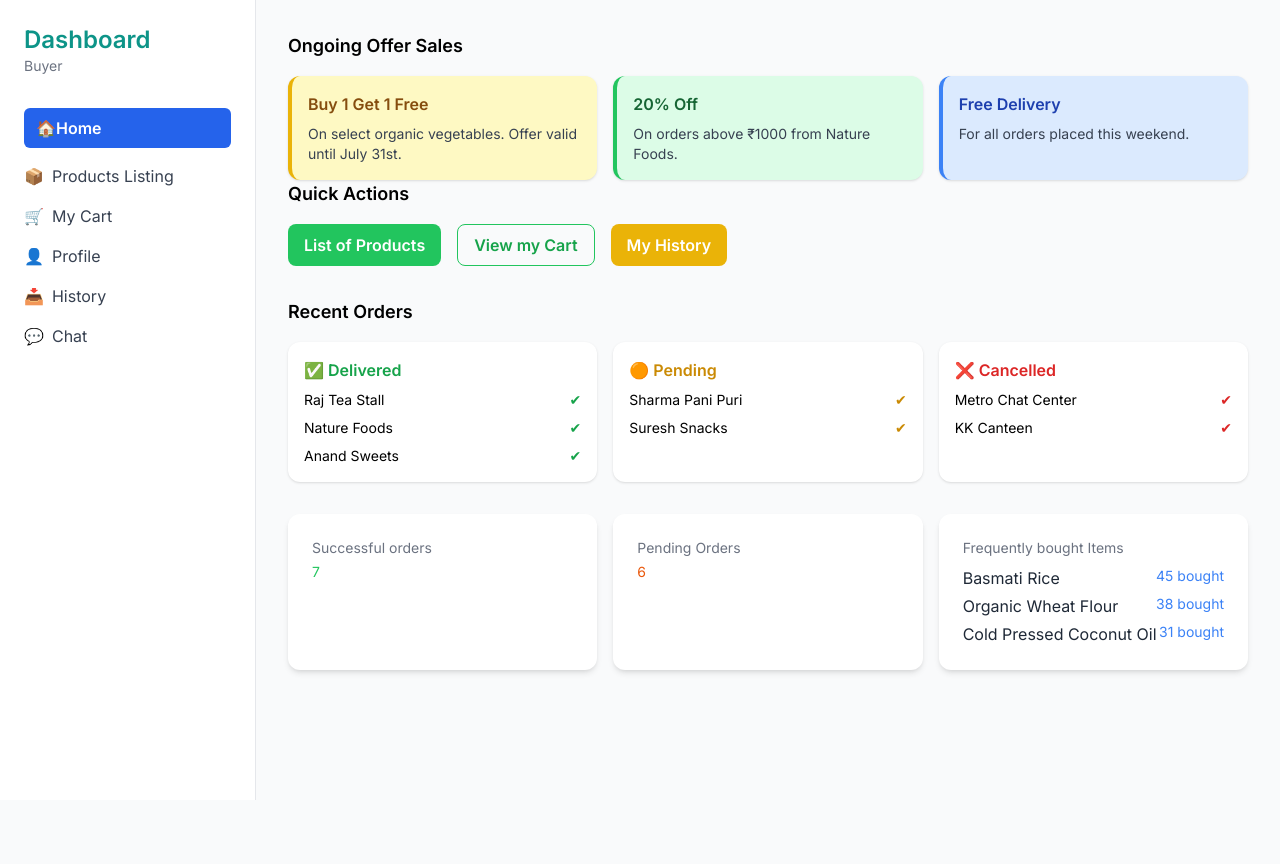
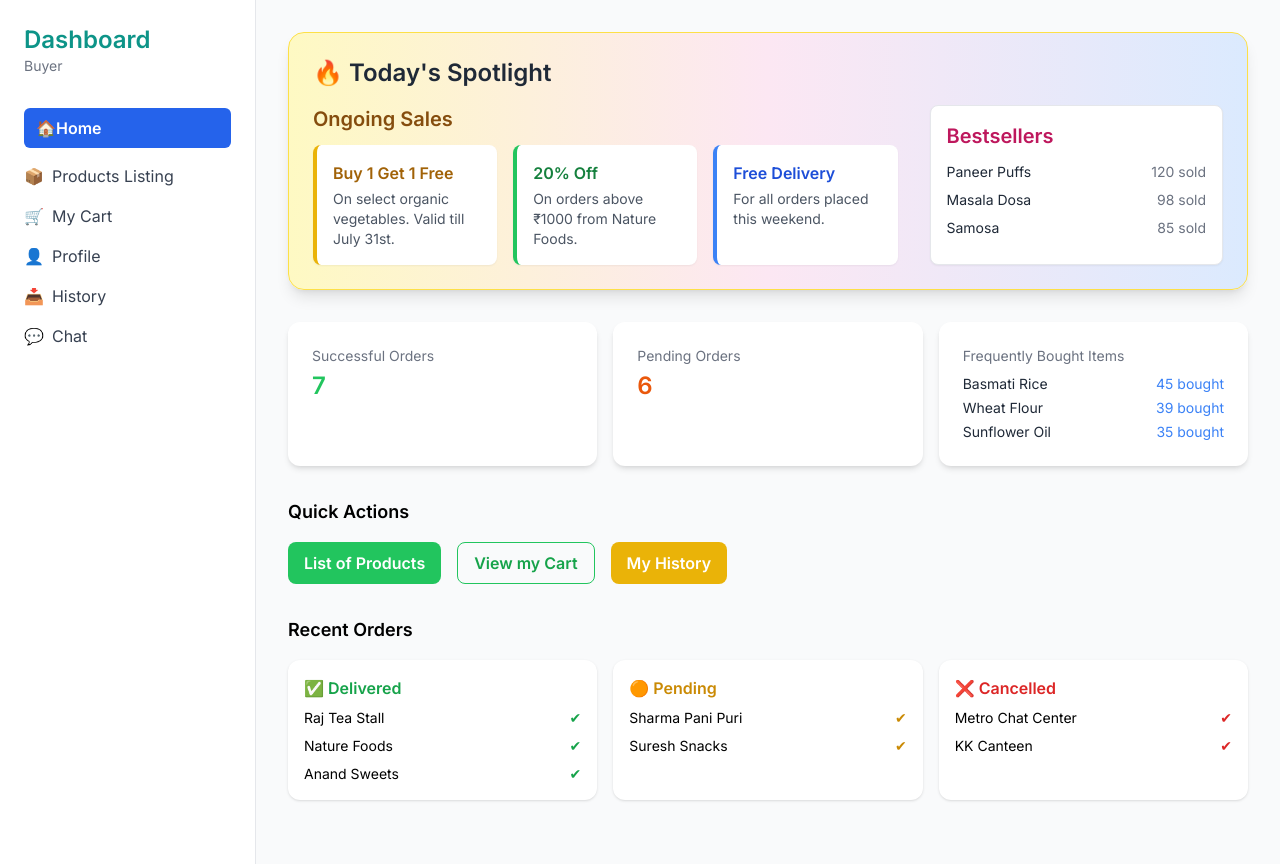
Before and after one commit to sandymandycandy/NKVV_WEB, a plain HTML site: page buyer_tab.html in a window 1280 px wide. Before the commit the page ends 800 px from the top, so only its background shows below. Drawn offline with nearby package versions, Linux system fonts and the light colour scheme.

Commit message:
Update buyer_tab.html

```diff
--- a/buyer_tab.html
+++ b/buyer_tab.html
@@ -25,7 +25,7 @@
           <a href="#" class="flex items-center gap-2 text-gray-700 hover:text-blue-600">
             <span>👤</span> Profile
           </a>
-           <a href="#" class="flex items-center gap-2 text-gray-700 hover:text-blue-600">
+          <a href="#" class="flex items-center gap-2 text-gray-700 hover:text-blue-600">
             <span>📥</span> History
           </a>
           <a href="#" class="flex items-center gap-2 text-gray-700 hover:text-blue-600">
@@ -36,27 +36,85 @@
 
       <!-- Main Content -->
       <main class="flex-1 p-8">
-        <!-- Ongoing Offer Sales Section -->
-        <div>
-          <h2 class="text-lg font-semibold mb-4">Ongoing Offer Sales</h2>
-          <div class="grid grid-cols-3 gap-4">
-            <!-- Offer 1 -->
-            <div class="bg-yellow-100 border-l-4 border-yellow-500 p-4 rounded-xl shadow">
-              <h3 class="text-yellow-800 font-semibold mb-2">Buy 1 Get 1 Free</h3>
-              <p class="text-sm text-gray-700">On select organic vegetables. Offer valid until July 31st.</p>
+
+        <!-- 🔥 Ad Section: Offers + Bestsellers -->
+        <div class="mb-8 bg-gradient-to-r from-yellow-100 via-pink-100 to-blue-100 border border-yellow-300 p-6 rounded-2xl shadow-lg">
+          <div class="flex justify-between items-center mb-4">
+            <h2 class="text-2xl font-bold text-gray-800">🔥 Today's Spotlight</h2>
+          </div>
+
+          <div class="flex gap-8">
+            <!-- Offers -->
+            <div class="w-2/3">
+              <h3 class="text-xl font-semibold text-yellow-800 mb-3">Ongoing Sales</h3>
+              <div class="grid grid-cols-3 gap-4">
+                <div class="bg-white border-l-4 border-yellow-500 p-4 rounded-lg shadow-sm">
+                  <h4 class="text-yellow-700 font-semibold mb-1">Buy 1 Get 1 Free</h4>
+                  <p class="text-sm text-gray-600">On select organic vegetables. Valid till July 31st.</p>
+                </div>
+                <div class="bg-white border-l-4 border-green-500 p-4 rounded-lg shadow-sm">
+                  <h4 class="text-green-700 font-semibold mb-1">20% Off</h4>
+                  <p class="text-sm text-gray-600">On orders above ₹1000 from Nature Foods.</p>
+                </div>
+                <div class="bg-white border-l-4 border-blue-500 p-4 rounded-lg shadow-sm">
+                  <h4 class="text-blue-700 font-semibold mb-1">Free Delivery</h4>
+                  <p class="text-sm text-gray-600">For all orders placed this weekend.</p>
+                </div>
+              </div>
             </div>
 
-            <!-- Offer 2 -->
-            <div class="bg-green-100 border-l-4 border-green-500 p-4 rounded-xl shadow">
-              <h3 class="text-green-800 font-semibold mb-2">20% Off</h3>
-              <p class="text-sm text-gray-700">On orders above ₹1000 from Nature Foods.</p>
+            <!-- Bestsellers -->
+            <div class="w-1/3 bg-white p-4 rounded-lg shadow-sm border border-gray-200">
+              <h3 class="text-xl font-semibold text-pink-700 mb-3">Bestsellers</h3>
+              <ul class="space-y-2 text-sm">
+                <li class="flex justify-between">
+                  <span class="font-medium text-gray-800">Paneer Puffs</span>
+                  <span class="text-gray-500">120 sold</span>
+                </li>
+                <li class="flex justify-between">
+                  <span class="font-medium text-gray-800">Masala Dosa</span>
+                  <span class="text-gray-500">98 sold</span>
+                </li>
+                <li class="flex justify-between">
+                  <span class="font-medium text-gray-800">Samosa</span>
+                  <span class="text-gray-500">85 sold</span>
+                </li>
+              </ul>
             </div>
+          </div>
+        </div>
 
-            <!-- Offer 3 -->
-            <div class="bg-blue-100 border-l-4 border-blue-500 p-4 rounded-xl shadow">
-              <h3 class="text-blue-800 font-semibold mb-2">Free Delivery</h3>
-              <p class="text-sm text-gray-700">For all orders placed this weekend.</p>
-            </div>
+        <!-- ✅ Top Cards Section: Immediately after Ad -->
+        <div class="grid grid-cols-3 gap-4 mb-8">
+          <!-- Successful Orders -->
+          <div class="bg-white p-6 rounded-xl shadow-md">
+            <p class="text-sm text-gray-500">Successful Orders</p>
+            <p class="text-green-500 text-2xl font-semibold mt-1">7</p>
+          </div>
+
+          <!-- Pending Orders -->
+          <div class="bg-white p-6 rounded-xl shadow-md">
+            <p class="text-sm text-gray-500">Pending Orders</p>
+            <p class="text-orange-600 text-2xl font-semibold mt-1">6</p>
+          </div>
+
+          <!-- Frequently Bought Items -->
+          <div class="bg-white p-6 rounded-xl shadow-md">
+            <p class="text-sm text-gray-500 mb-2">Frequently Bought Items</p>
+            <ul class="space-y-1 text-sm">
+              <li class="flex justify-between">
+                <span class="font-medium text-gray-800">Basmati Rice</span>
+                <span class="text-blue-500">45 bought</span>
+              </li>
+              <li class="flex justify-between">
+                <span class="font-medium text-gray-800">Wheat Flour</span>
+                <span class="text-blue-500">39 bought</span>
+              </li>
+              <li class="flex justify-between">
+                <span class="font-medium text-gray-800">Sunflower Oil</span>
+                <span class="text-blue-500">35 bought</span>
+              </li>
+            </ul>
           </div>
         </div>
 
@@ -124,35 +182,6 @@
           </div>
         </div>
 
-        <!-- Top Cards -->
-        <div class="grid grid-cols-3 gap-4">
-          <div class="bg-white p-6 rounded-xl shadow-md">
-            <p class="text-sm text-gray-500">Successful orders</p>
-            <p class="text-green-500 text-sm mt-1">7</p>
-          </div>
-          <div class="bg-white p-6 rounded-xl shadow-md">
-            <p class="text-sm text-gray-500">Pending Orders</p>
-            <p class="text-orange-600 text-sm mt-1">6</p>
-          </div>
-          <div class="bg-white p-6 rounded-xl shadow-md">
-            <p class="text-sm text-gray-500 mb-2">Frequently bought Items</p>
-            <ul class="space-y-1">
-              <li class="flex justify-between">
-                <span class="font-medium text-gray-800">Basmati Rice</span>
-                <span class="text-blue-500 text-sm">45 bought</span>
-              </li>
-              <li class="flex justify-between">
-                <span class="font-medium text-gray-800">Organic Wheat Flour</span>
-                <span class="text-blue-500 text-sm">38 bought</span>
-              </li>
-              <li class="flex justify-between">
-                <span class="font-medium text-gray-800">Cold Pressed Coconut Oil</span>
-                <span class="text-blue-500 text-sm">31 bought</span>
-              </li>
-            </ul>
-          </div>
-        </div>
-
       </main>
     </div>
   </body>
```
